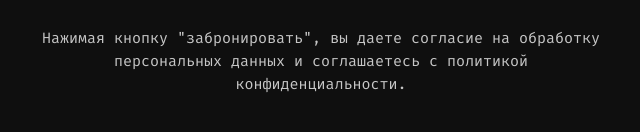
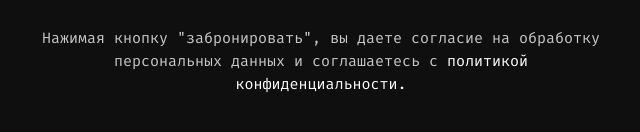
Before and after one commit to TenebrisCRS/Bowling-Master, a website: page app/index.html in a window 1280 px wide. Shown: the part 2875-3007 px from the top of the page, 319-959 px from the left. Drawn offline with nearby package versions, Linux system fonts and the light colour scheme; files that its build step writes are made by us from their sources.

Commit message:
fixed form__text

```diff
--- a/app/index.html
+++ b/app/index.html
@@ -189,8 +189,7 @@
               </button>
 
               <p class="form__text">
-                Нажимая кнопку "забронировать", вы даете согласие на обработку персональных данных и соглашаетесь c
-                политикой конфиденциальности.
+                Нажимая кнопку "забронировать", вы даете согласие на обработку персональных данных и соглашаетесь c <a href="#">политикой конфиденциальности.</a>
               </p>
             </div>
           </ul>
```
